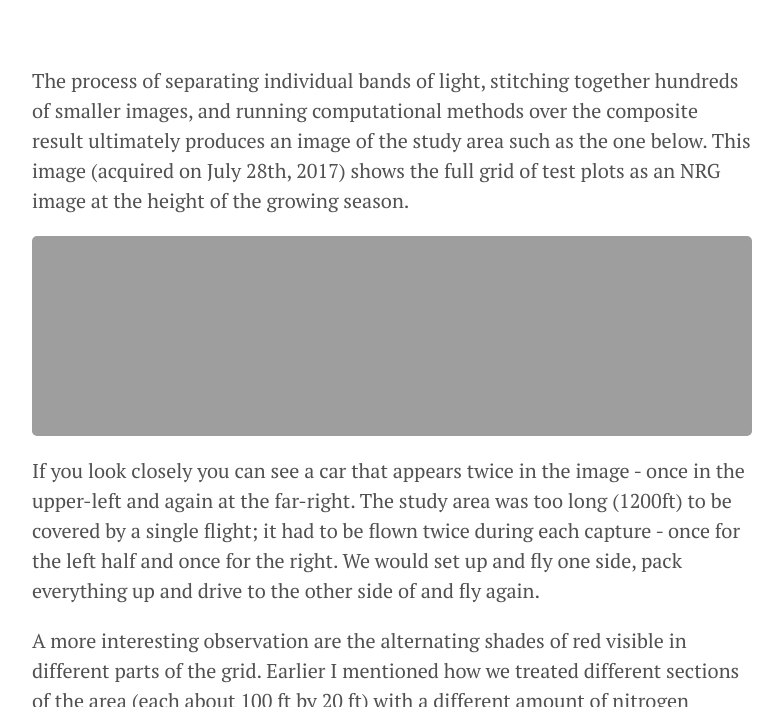
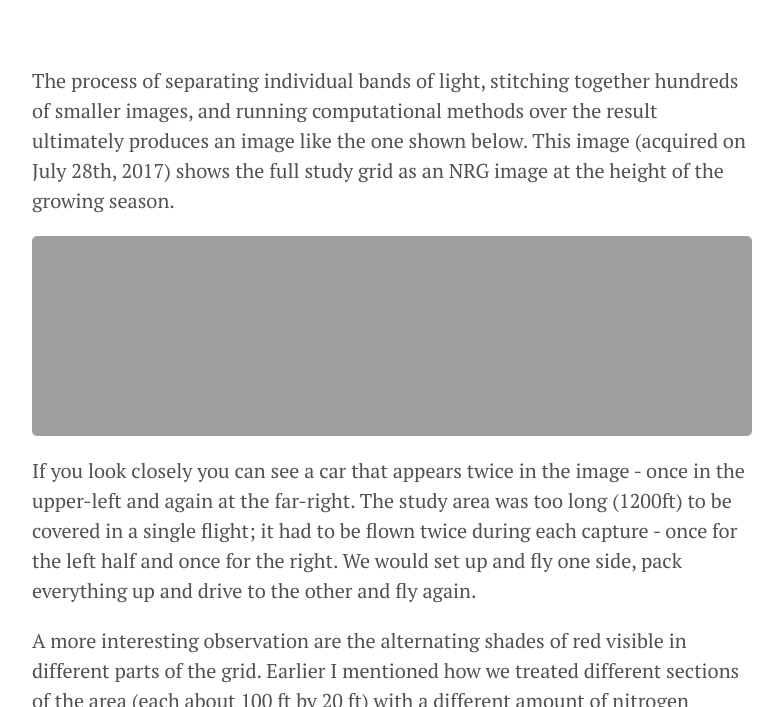
Before and after one commit to geraldmc/geraldmc.github.io, a Jekyll site: the page built from _posts/2019-05-06-predicting-yield-1.md, in a window 1280 px wide and 900 px high, scrolled down 3730 px, cut to the strip 193-900 px from the top of the window. Shown: the whole strip, without its empty margins (248-1031 px from the left). Built offline with Jekyll 4.4.1, drawn with Linux system fonts in a browser that asks for light colours.

Commit message:
updates part 1

```diff
--- a/_posts/2019-05-06-predicting-yield-1.md
+++ b/_posts/2019-05-06-predicting-yield-1.md
@@ -53,11 +53,11 @@ Completing this grant involved many long days in a sugarcane field gathering dat
 <script src="https://gist.github.com/geraldmc/1d3f059a33a30caf73a7f0446892f76f.js"></script>
 <br />
 
-The process of separating individual bands of light, stitching together hundreds of smaller images, and running  computational methods over the composite result ultimately produces an image of the study area such as the one below. This image (acquired on July 28th, 2017) shows the full grid of test plots as an NRG image at the height of the growing season.
+The process of separating individual bands of light, stitching together hundreds of smaller images, and running  computational methods over the result ultimately produces an image like the one shown below. This image (acquired on July 28th, 2017) shows the full study grid as an NRG image at the height of the growing season.
 
 ![NGR Full]({{ site.url }}/assets/NGR-full-view.png){:height="200px" width="850px"}
 
-If you look closely you can see a car that appears twice in the image - once in the upper-left and again at the far-right. The study area was too long (1200ft) to be covered by a single flight; it had to be flown twice during each capture - once for the left half and once for the right. We would set up and fly one side, pack everything up and drive to the other side of and fly again.
+If you look closely you can see a car that appears twice in the image - once in the upper-left and again at the far-right. The study area was too long (1200ft) to be covered in a single flight; it had to be flown twice during each capture - once for the left half and once for the right. We would set up and fly one side, pack everything up and drive to the other and fly again.
 
 A more interesting observation are the alternating shades of red visible in different parts of the grid. Earlier I mentioned how we treated different sections of the area (each about 100 ft by 20 ft) with a different amount of nitrogen fertilizer. The varying shades signify different intensities of near-infrared light reflecting from each section. The treatment of 0 kg·N·ac−1 (#1 in the colored grid at the start of this post) appears as a visible pattern. The image reveals that differing amounts of nitrogen fertilizer applied to different sections are discernable in terms of the amount of NIR light they reflect and in the next post I'll explain why.
 
```
